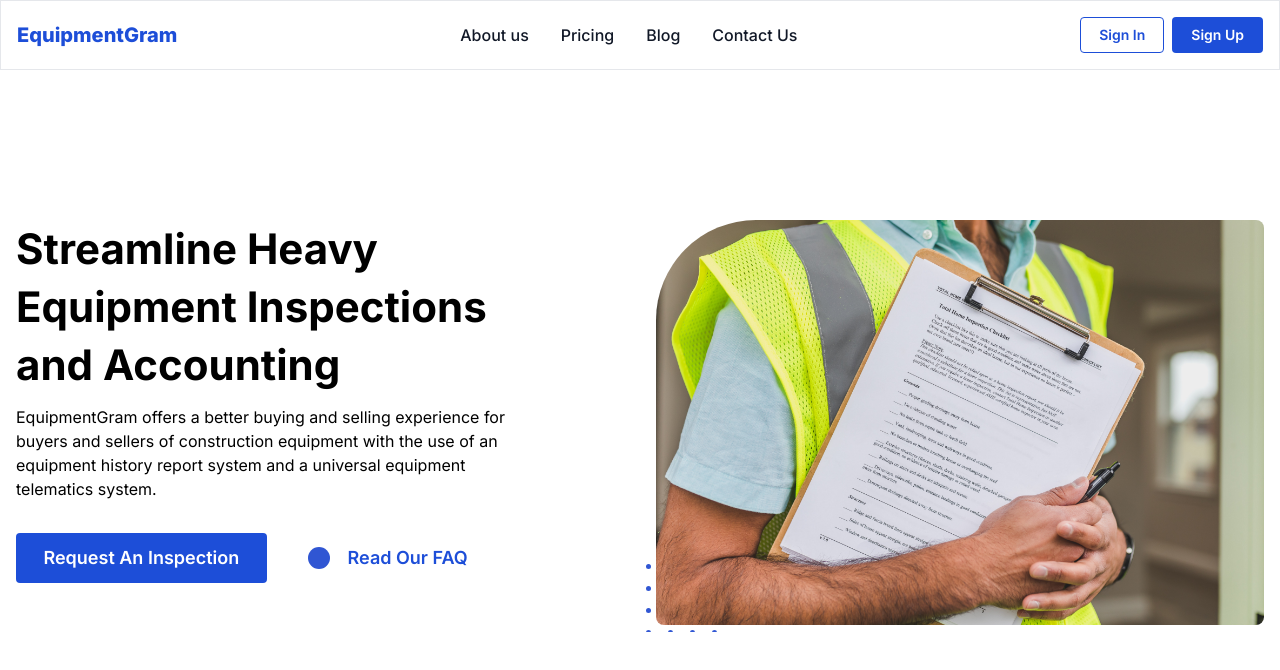
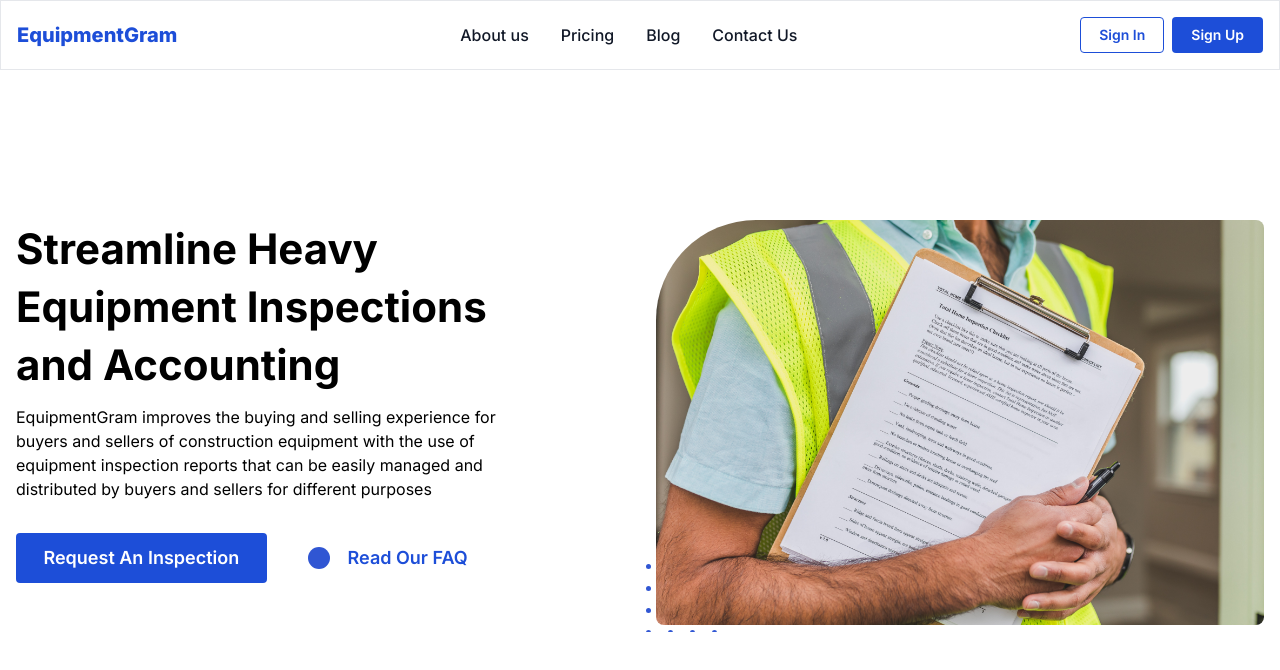
Before and after one commit to tobiwalker2014/equipmentgram, a Next.js app in the folder landing/: page / in a window 1280 px wide. Shown: the top 670 px of the page. Built offline with nearby package versions, Linux system fonts and the light colour scheme.

Commit message:
description changed

```diff
--- a/landing/components/sections/header.tsx
+++ b/landing/components/sections/header.tsx
@@ -14,9 +14,9 @@ const Header = ({}) => {
                 Streamline Heavy Equipment Inspections and Accounting
               </h1>
               <p className="mb-8  text-base">
-                EquipmentGram offers a better buying and selling experience for buyers and sellers of construction
-                equipment with the use of an equipment history report system and a universal equipment telematics
-                system.
+                EquipmentGram improves the buying and selling experience for buyers and sellers of construction
+                equipment with the use of equipment inspection reports that can be easily managed and distributed by
+                buyers and sellers for different purposes
               </p>
               <div className="grid md:grid-cols-2 grid-cols-1 justify-items-stretch">
                 <div>
```
